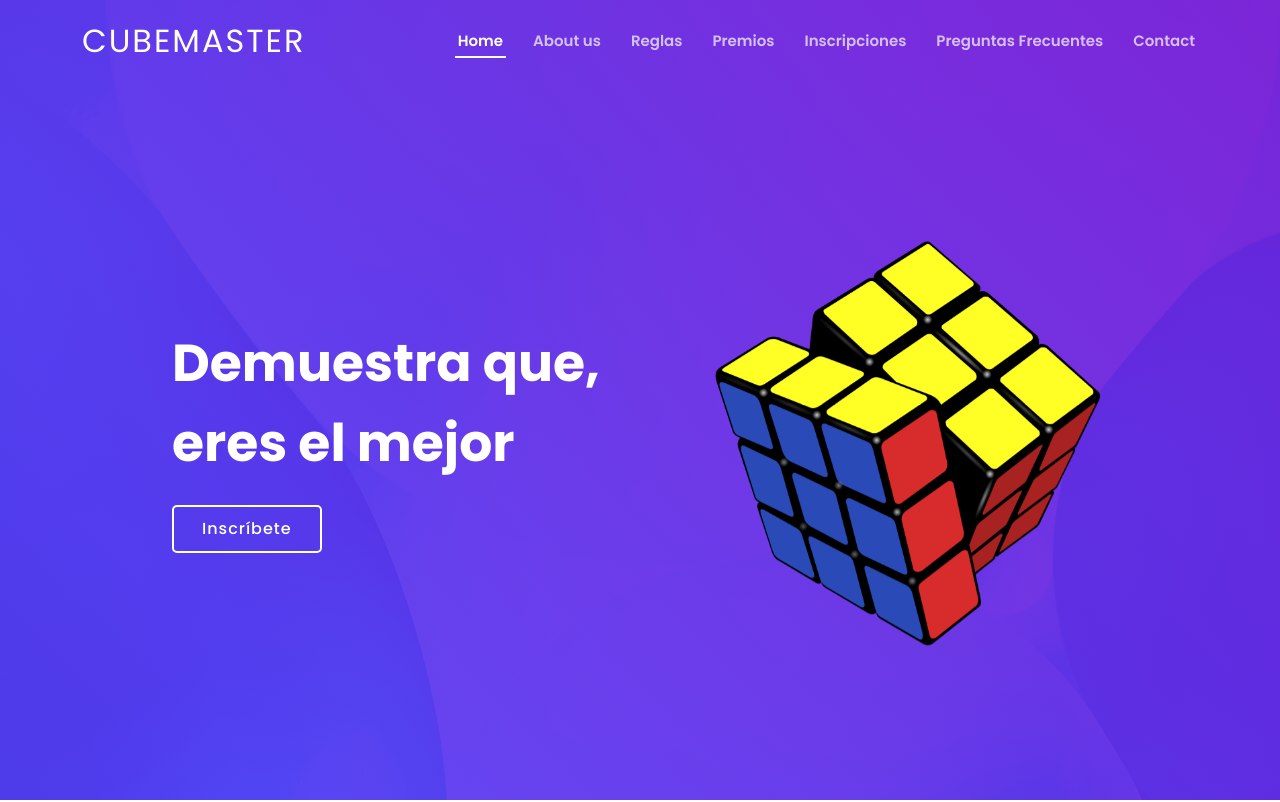
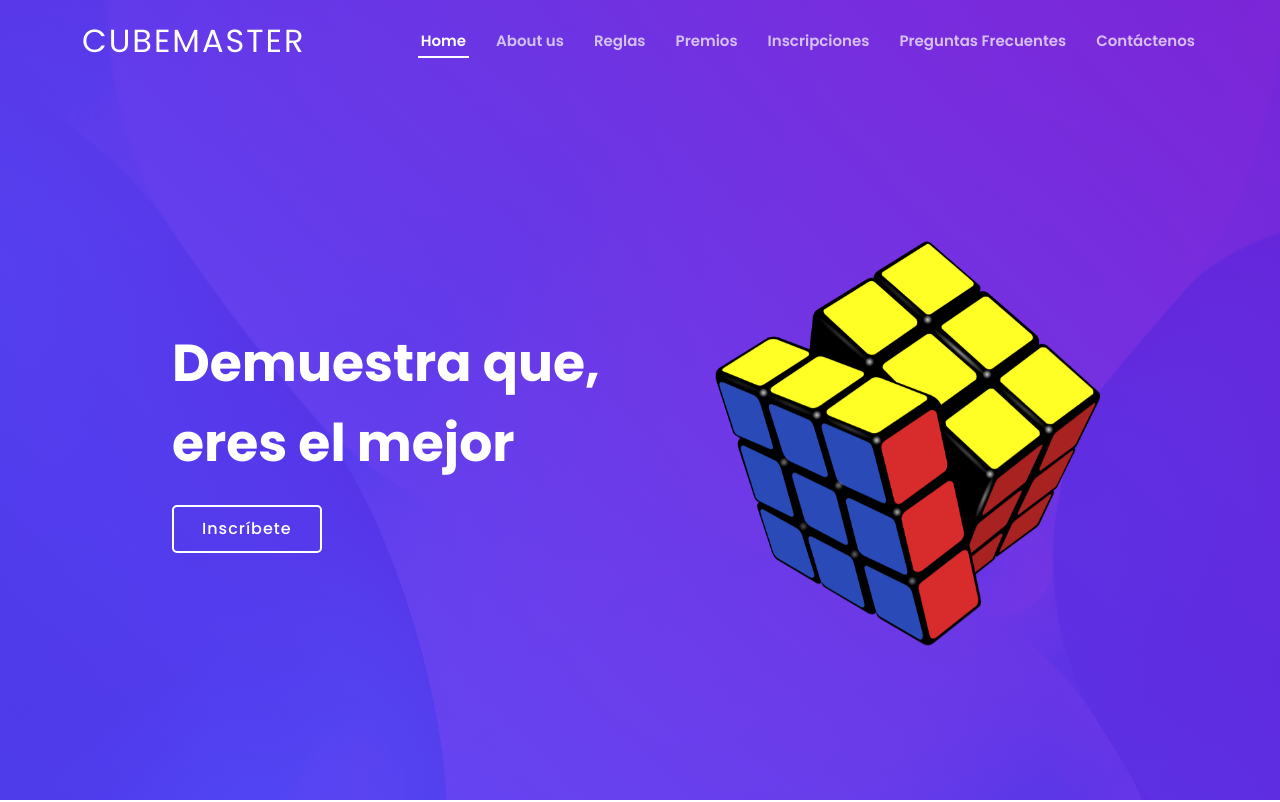
Before and after one commit to CLoo08/Cubemaster, a plain HTML site: page index.html in a window 1280 px wide. Shown: the top 802 px of the page. Drawn offline with nearby package versions, Linux system fonts and the light colour scheme.

Commit message:
Nombre del link de contáctenos

```diff
--- a/index.html
+++ b/index.html
@@ -53,7 +53,7 @@
           <li><a class="nav-link scrollto " href="#premios">Premios</a></li>
           <li><a class="nav-link scrollto " href="#formulario">Inscripciones</a></li>
           <li><a class="nav-link scrollto " href="#faq">Preguntas Frecuentes</a></li>
-          <li><a class="nav-link scrollto" href="#contact">Contact</a></li>
+          <li><a class="nav-link scrollto" href="#contact">Contáctenos</a></li>
         </ul>
         <i class="bi bi-list mobile-nav-toggle"></i>
       </nav><!-- .navbar -->
```
